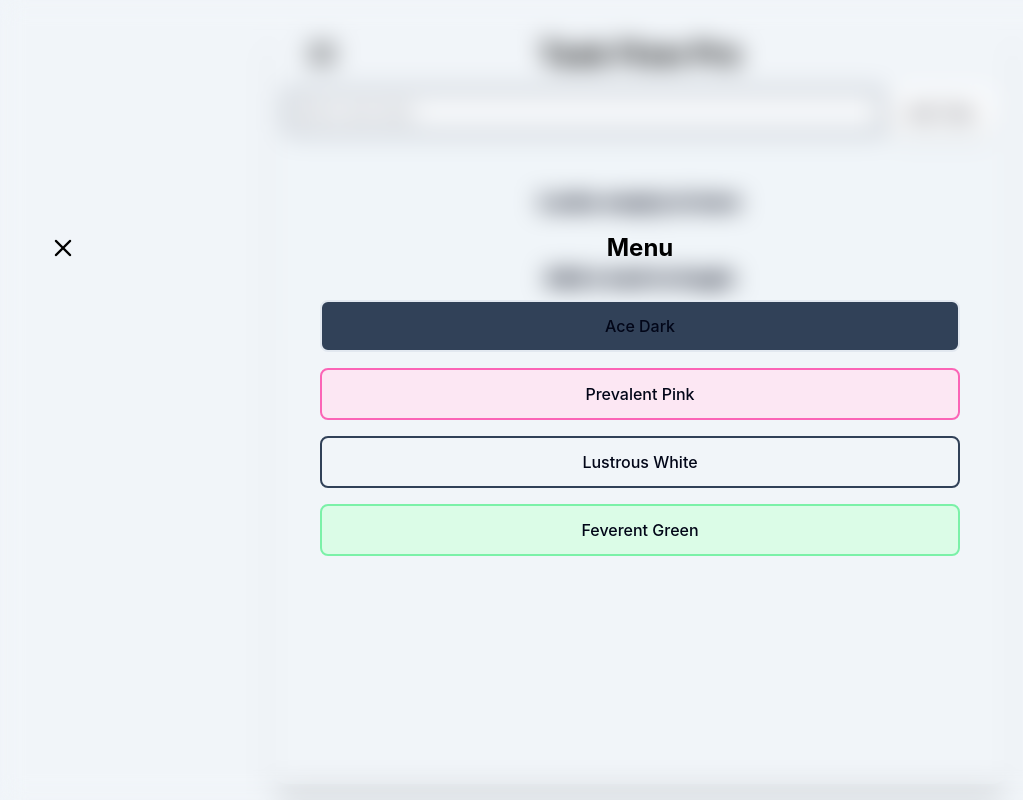
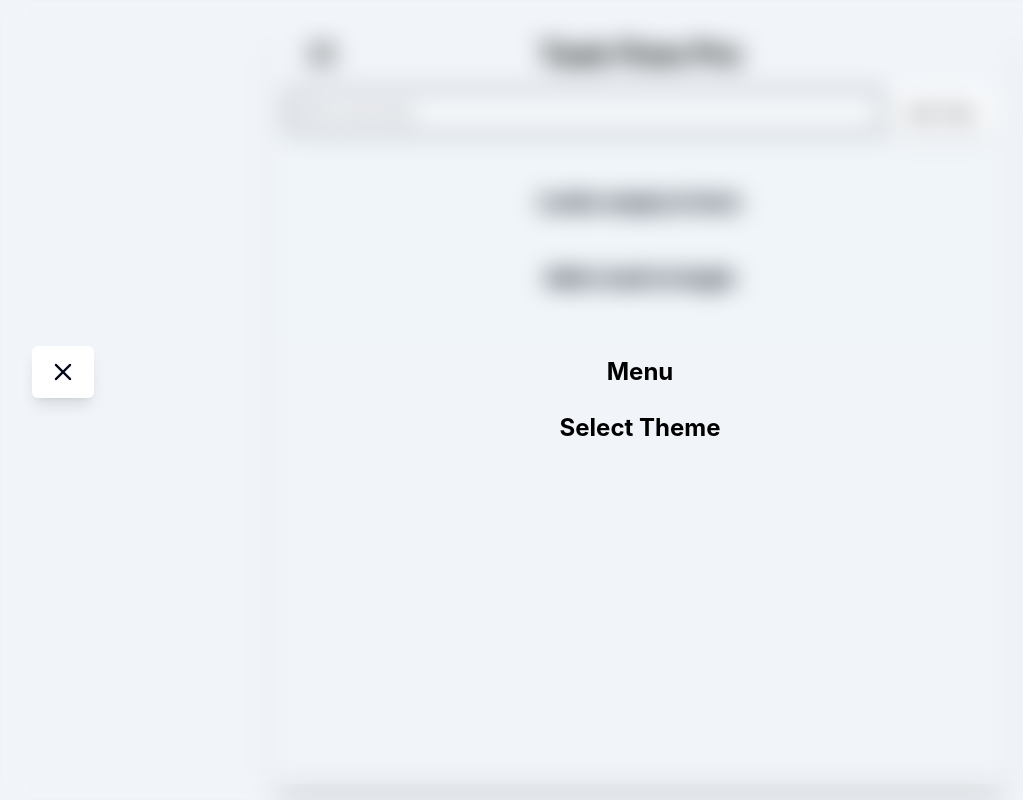
Before and after one commit to bigdonn0011/Task-Flow-Pro, a React (Vite) app: page / in a window 1280 px wide. Both pictures are taken after a click on the element "menu". Shown: the whole page, without its empty margins (0-1023 px from the left). Built offline with nearby package versions, Linux system fonts and the light colour scheme.

Commit message:
theme modal set, provisions for custom color LI

```diff
--- /dev/null
+++ b/component/Li.tsx
@@ -0,0 +1,17 @@
+import React from "react";
+export interface LiStyle {
+  onClick?: React.MouseEventHandler<HTMLLIElement>;
+  text?: string;
+  className?: string;
+}
+export const Li = ({ className = "", onClick, text = "" }: LiStyle) => {
+  return (
+    <li
+      className={`text-themeText bg-card rounded-lg p-3 w-full flex justify-center items-center font-medium text-medium bg-li border-2 border-li
+               btt   ${className}`}
+      onClick={onClick}
+    >
+      {text}
+    </li>
+  );
+};
--- a/component/Themes.tsx
+++ b/component/Themes.tsx
@@ -1,55 +1,66 @@
 import type { Theme } from "../src/App";
+import { Buttons } from "../component/Buttons";
+import { Li } from "../component/Li";
 interface ThemeStyle {
   openTheme: boolean;
   openThemeModal: () => void;
+  setting: boolean;
+  settingModal: () => void;
   setTheme: (theme: Theme) => void;
 }
-export const Themes = ({ openTheme, setTheme, openThemeModal }: ThemeStyle) => {
+export const Themes = ({
+  openTheme,
+  setTheme,
+  openThemeModal,
+  setting,
+  settingModal,
+}: ThemeStyle) => {
   return (
     <>
       {openTheme && (
         <div className="inset-0 fixed backdrop-blur-md z-10 flex flex-col justify-center items-center p-4 h-screen w-screen gap-4">
-          <div className="  w-full relative flex justify-start items-center">
-            <span
-              className="block p-4 items-center w-full !text-3xl font-black  absolute left-4  border-none material-symbols-rounded"
-              onClick={openThemeModal}
+          {!setting && (
+            <div
+              className={`w-full relative flex justify-start items-center ${setting ? "hidden" : ""}`}
             >
-              close
+              <Buttons
+                className="block p-4 items-center !text-3xl font-black  absolute left-4  border-none material-symbols-rounded"
+                onClick={openThemeModal}
+                text="close"
+              />
+
+              <span className=" w-full px-4 py-1 block font-bold !text-2xl text-center">
+                Menu
+              </span>
+            </div>
+          )}
+
+          <section
+            className={` text-bold ${setting ? "hidden" : ""}`}
+            onClick={settingModal}
+          >
+            <span className=" w-full px-4 py-1 block font-bold !text-2xl text-center">
+              Select Theme
             </span>
-            <span className=" w-full px-4 py-1 block font-bold !text-2xl text-center">
-              Menu
-            </span>
-          </div>
-          <ul className="max-w-2xl flex flex-col gap-4 rounded-md w-full p-4 justify-start ">
-            <li
-              className=" text-text bg-card rounded-lg p-3 w-full flex justify-center items-center font-medium text-medium bg-slate-700 border-2 border-slate-200
-               btt     "
-              onClick={() => setTheme("dark")}
-            >
-              Ace Dark
-            </li>
-            <li
-              className=" text-text bg-card rounded-lg p-3 w-full flex justify-center items-center font-medium text-medium bg-pink-100 border-2 border-pink-400
-                   btt "
-              onClick={() => setTheme("pink")}
-            >
-              Prevalent Pink
-            </li>
-            <li
-              className=" text-text bg-card rounded-lg p-3 w-full flex justify-center items-center font-medium text-medium bg-slate-100  border-2 border-slate-700
-                  btt  "
-              onClick={() => setTheme("light")}
-            >
-              Lustrous White
-            </li>
-            <li
-              className=" text-text bg-card rounded-lg p-3 w-full flex justify-center items-center font-medium bg-green-100 text-medium  border-2 border-green-300
-                  btt  "
-              onClick={() => setTheme("green")}
-            >
-              Feverent Green
-            </li>
-          </ul>
+          </section>
+          {setting && (
+            <div className="  w-full relative flex justify-start items-center ">
+              <Buttons
+                className="block p-4 items-center !text-3xl font-black  absolute left-4  border-none material-symbols-rounded bg-red-500"
+                onClick={settingModal}
+                text="Menu"
+              />
+              <span className=" w-full px-4 py-1 block font-bold !text-2xl text-center">
+                Choose Theme
+              </span>
+              <ul className="max-w-2xl flex flex-col gap-4 rounded-md w-full p-4 justify-start ">
+                <Li text="Ace Dark" onClick={() => setTheme("dark")} />
+                <Li text="pink" onClick={() => setTheme("pink")} />
+                <Li text="Green" onClick={() => setTheme("green")} />
+                <Li text="white" onClick={() => setTheme("light")} />
+              </ul>
+            </div>
+          )}
         </div>
       )}
     </>
--- a/src/App.tsx
+++ b/src/App.tsx
@@ -9,7 +9,8 @@ export type Theme = "light" | "pink" | "dark" | "green";
 function App() {
   const [openTheme, setOpenTheme] = useState(false);
   const openThemeModal = () => setOpenTheme((prev) => !prev);
-
+  const [setting, setSetting] = useState(false);
+  const settingModal = () => setSetting((prev) => !prev);
   const [theme, setTheme] = useState<Theme>(() => {
     if (typeof window !== "undefined") {
       const saved = localStorage.getItem("theme") as Theme;
@@ -45,6 +46,8 @@ function App() {
           openThemeModal={openThemeModal}
           openTheme={openTheme}
           setTheme={setTheme}
+          setting={setting}
+          settingModal={settingModal}
         />
       </section>
     </>
--- a/src/index.css
+++ b/src/index.css
@@ -5,6 +5,7 @@
   --color-border: var(--border);
   --color-card: var(--card);
   --color-text: var(--text);
+  --color-themeText: var(--themeText);
 }
 :root {
   --background: var(--color-slate-100);
@@ -28,6 +29,7 @@
   --border: var(--color-slate-700);
   --card: var(--color-slate-900);
   --text: var(--color-white);
+  --themeText: var(--color-slate-800);
 }
 .green {
   --background: var(--color-emerald-100);
```
